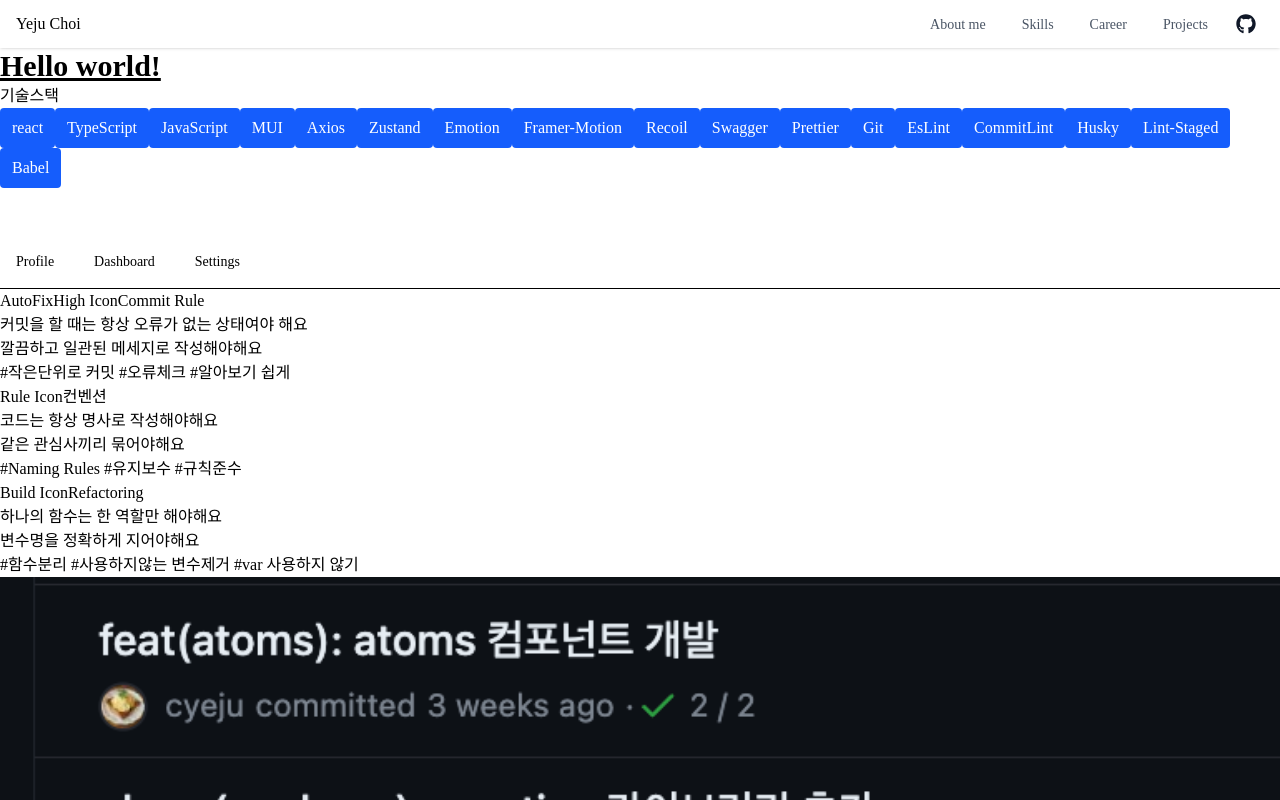
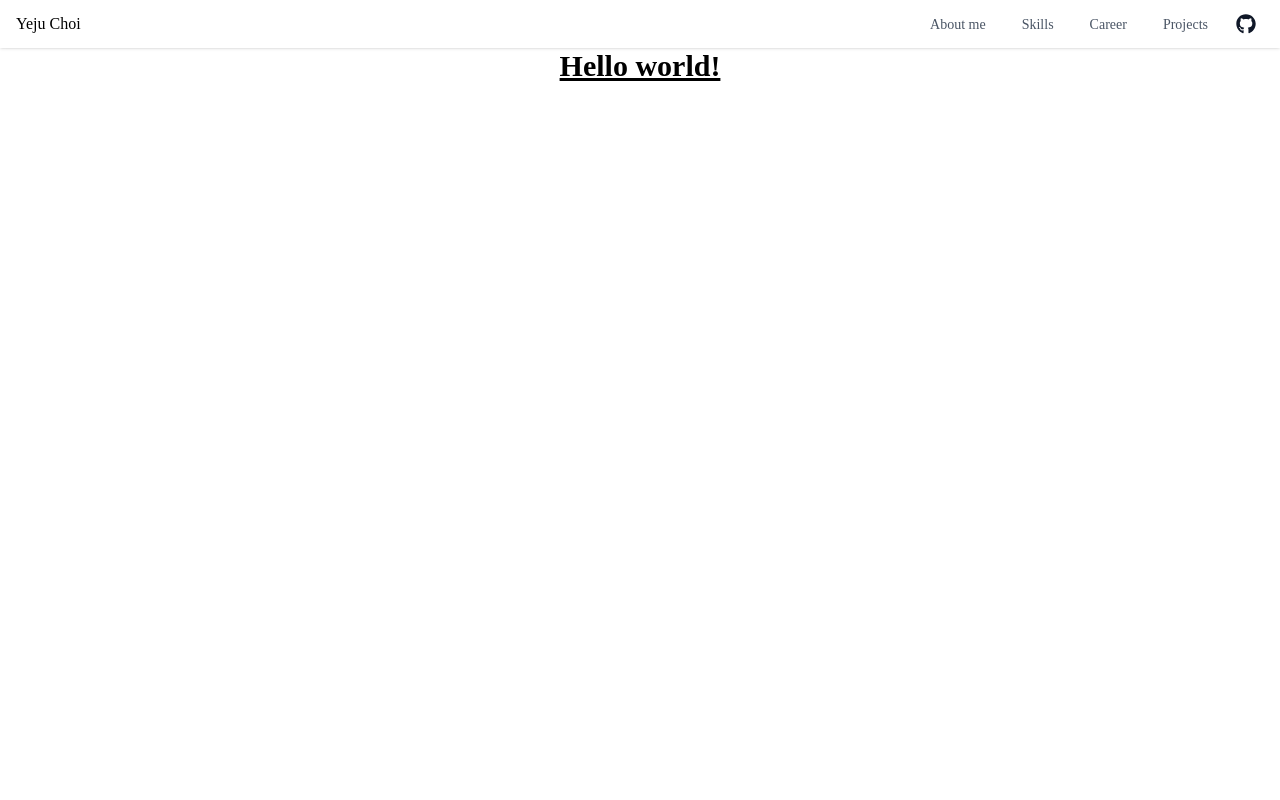
Before and after one commit to cyeju/cyeju.github.io, a Next.js app: page / in a window 1280 px wide. Built offline with nearby package versions, Linux system fonts and the light colour scheme; a web font is replaced by a local one.

Commit message:
style: section 골격 잡기

```diff
--- a/src/components/atoms/Section.tsx
+++ b/src/components/atoms/Section.tsx
@@ -1,9 +1,15 @@
 import type { FC, PropsWithChildren } from 'react';
 
-interface Props extends PropsWithChildren {}
+interface Props extends PropsWithChildren {
+    id: string;
+}
 
-const Section: FC<Props> = ({ children }) => {
-    return <div>{children}</div>;
+const Section: FC<Props> = ({ children, id }) => {
+    return (
+        <section id={id} className="flex flex-col items-center min-h-[100vh] pt-12 -mt-12">
+            {children}
+        </section>
+    );
 };
 
 export default Section;
--- a/src/components/molecules/Header.tsx
+++ b/src/components/molecules/Header.tsx
@@ -8,22 +8,22 @@ const Header: FC = () => {
                 <div className="flex justify-between items-center w-full max-w-screen-xl">
                     <span>Yeju Choi</span>
                     <div className="flex items-center gap-1 bg-white">
-                        <a href="/#">
+                        <a href="#about">
                             <span className="my-2 transition-colors duration-300 transform text-sm text-gray-600 hover:text-blue-500 md:mx-4 md:my-0">
                                 About me
                             </span>
                         </a>
-                        <a href="/#">
+                        <a href="#skills">
                             <span className="my-2 transition-colors duration-300 transform text-sm text-gray-600 hover:text-blue-500 md:mx-4 md:my-0">
                                 Skills
                             </span>
                         </a>
-                        <a href="/#">
+                        <a href="#career">
                             <span className="my-2 transition-colors duration-300 transform text-sm text-gray-600 hover:text-blue-500 md:mx-4 md:my-0">
                                 Career
                             </span>
                         </a>
-                        <a href="/#">
+                        <a href="#projects">
                             <span className="my-2 transition-colors duration-300 transform text-sm text-gray-600 hover:text-blue-500 md:mx-4 md:my-0">
                                 Projects
                             </span>
--- a/src/components/organisms/AboutMe.tsx
+++ b/src/components/organisms/AboutMe.tsx
@@ -5,7 +5,7 @@ import Section from '@/components/atoms/Section';
 
 const AboutMe: FC = () => {
     return (
-        <Section>
+        <Section id="about">
             <h1 className="text-3xl font-bold underline">Hello world!</h1>
         </Section>
     );
--- a/src/components/organisms/Career.tsx
+++ b/src/components/organisms/Career.tsx
@@ -11,7 +11,7 @@ const Career: FC = () => {
     const [value] = useState(0);
 
     return (
-        <Section>
+        <Section id="career">
             <div style={{ paddingTop: 48 }}>
                 <div>
                     <div className="text-sm font-medium text-center text-body border-b border-default">
--- a/src/components/organisms/Projects.tsx
+++ b/src/components/organisms/Projects.tsx
@@ -12,7 +12,7 @@ const Projects: FC = () => {
     const openModal = () => setIsModalOpen(true);
 
     return (
-        <Section>
+        <Section id="projects">
             <CircleModel />
             <motion.div
                 initial={{ translateY: 200, opacity: 0 }}
--- a/src/components/organisms/Skills.tsx
+++ b/src/components/organisms/Skills.tsx
@@ -6,7 +6,7 @@ import { skillList } from '@/constants/skillList';
 
 const Skills: FC = () => {
     return (
-        <Section>
+        <Section id="skills">
             <div>
                 <span>기술스택</span>
             </div>
```
Also changed, not shown: 1 other file (tests, documents, lock files or other folders).
